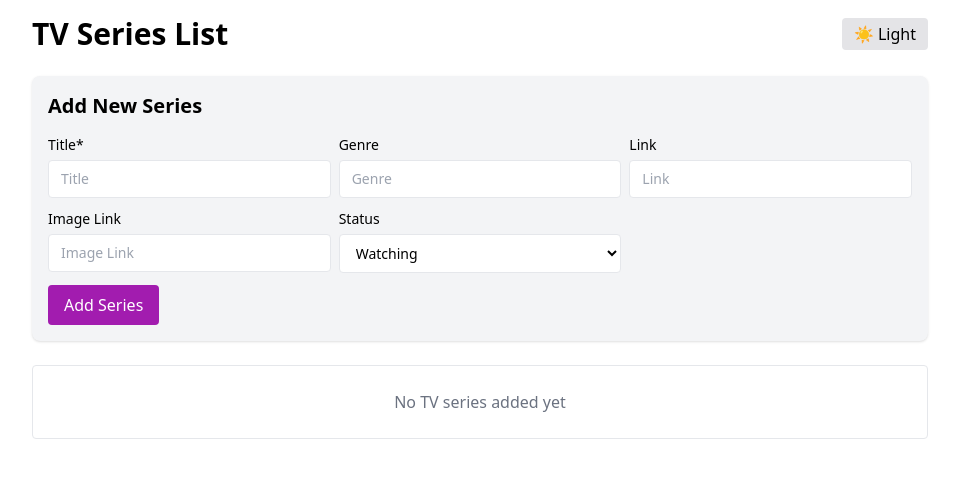
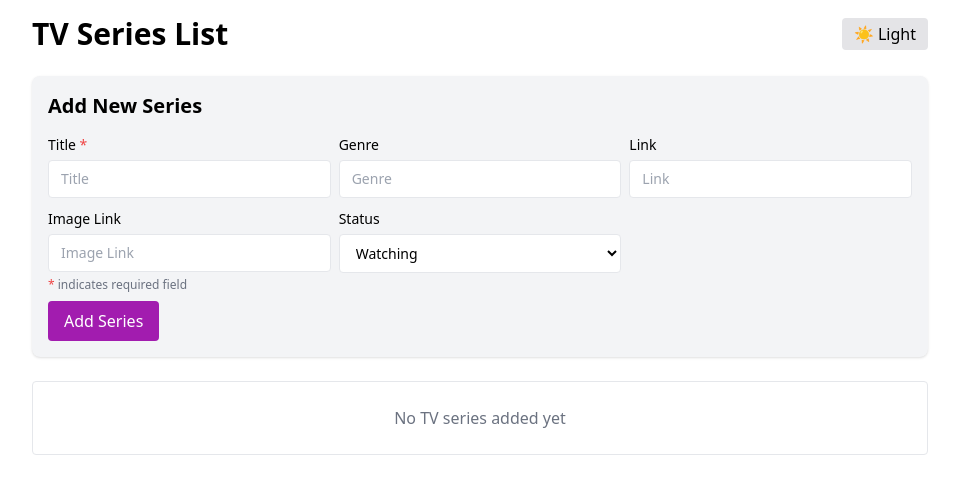
Before and after one commit to mirrerror/SimpleTVSeriesList, a React (Vite) app in the folder simple-tv-series-list/: page / in a window 1280 px wide. Shown: the top 494 px of the page, without its empty margins (160-1119 px from the left). Built offline with nearby package versions, Linux system fonts and the light colour scheme.

Commit message:
properly indicate the required fields

```diff
--- a/simple-tv-series-list/src/components/TVSeriesForm.jsx
+++ b/simple-tv-series-list/src/components/TVSeriesForm.jsx
@@ -96,7 +96,9 @@ export default function TVSeriesForm({ onAdd, editSeries, onUpdate, isMobile })
             </h2>
             <div className="grid gap-2 grid-cols-1 sm:grid-cols-2 md:grid-cols-3">
                 <div className="space-y-1">
-                    <label className="text-sm font-medium">Title*</label>
+                    <label className="text-sm font-medium">
+                        Title <span className="text-red-500">*</span>
+                    </label>
                     <input
                         type="text" placeholder="Title" required
                         value={title} onChange={e => setTitle(e.target.value)}
@@ -139,7 +141,12 @@ export default function TVSeriesForm({ onAdd, editSeries, onUpdate, isMobile })
                     </select>
                 </div>
             </div>
-            <div className="flex gap-2 mt-3">
+            <div className="mt-1 mb-2">
+                <p className="text-xs text-gray-500 dark:text-gray-400">
+                    <span className="text-red-500">*</span> indicates required field
+                </p>
+            </div>
+            <div className="flex gap-2 mt-2">
                 <button
                     type="submit"
                     className="px-3 sm:px-4 py-1.5 sm:py-2 bg-fuchsia-700 text-white rounded hover:bg-amber-500 text-sm sm:text-base font-medium transition"
```
